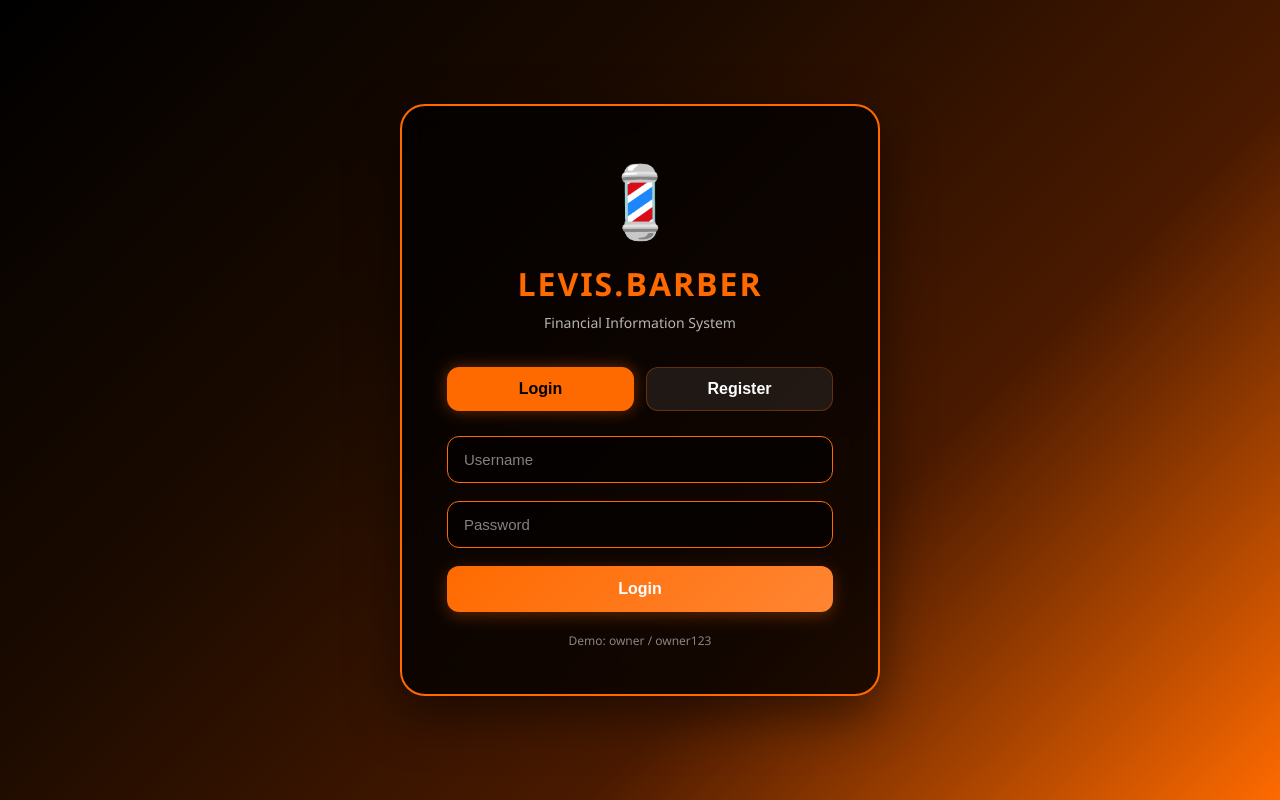
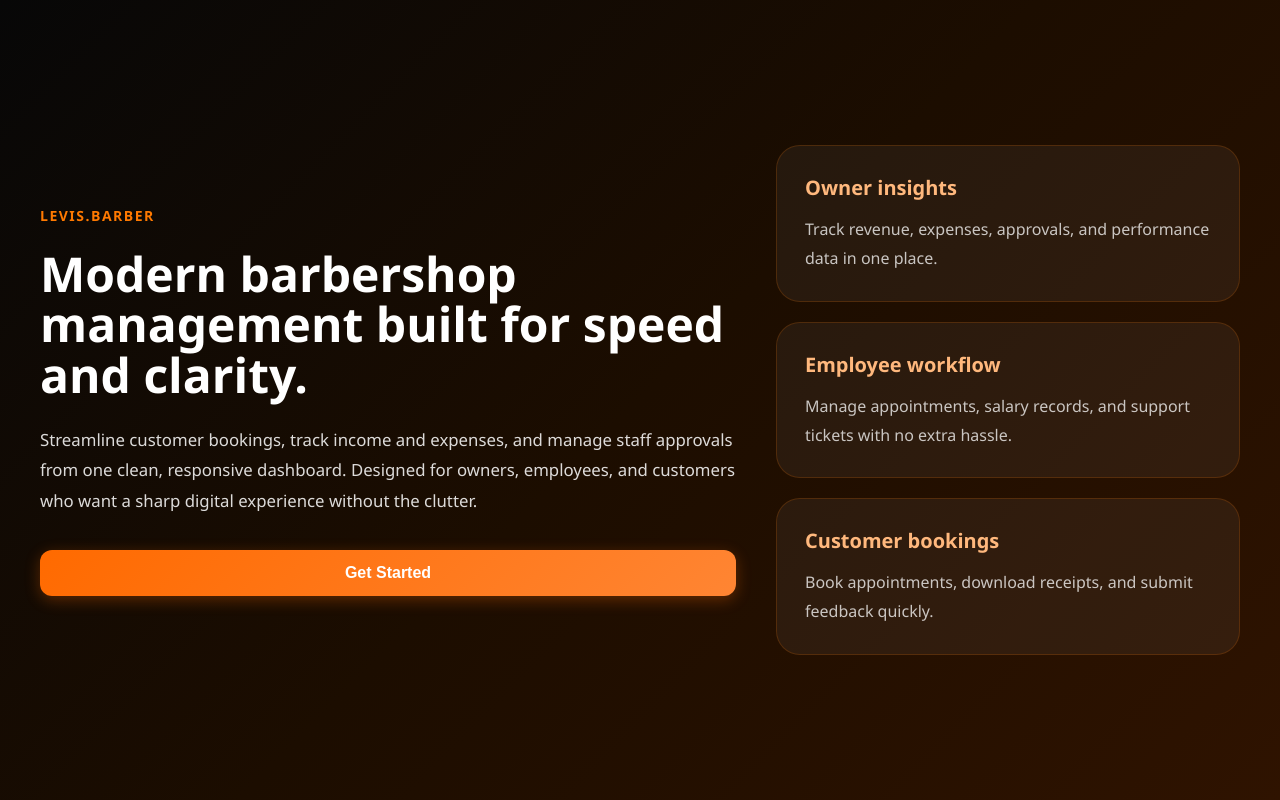
Before and after one commit to HLAELE/levis-barber-frontend, a React (Create React App) app: page / in a window 1280 px wide. Built offline with nearby package versions, Linux system fonts and the light colour scheme; no server answers.

Commit message:
Update frontend API URL and fix components

```diff
--- a/src/App.css
+++ b/src/App.css
@@ -566,3 +566,91 @@ select.input-field option {
       margin: 20px;
   }
 }
+
+.landing-page {
+  min-height: 100vh;
+  display: flex;
+  align-items: center;
+  justify-content: center;
+  padding: 40px 20px;
+  background: linear-gradient(135deg, #070707, #1c0d00, #2f1300);
+}
+
+.landing-content {
+  max-width: 1200px;
+  width: 100%;
+  display: grid;
+  grid-template-columns: 1.2fr 0.8fr;
+  gap: 40px;
+  align-items: center;
+}
+
+.landing-copy {
+  color: white;
+}
+
+.eyebrow {
+  display: inline-block;
+  margin-bottom: 24px;
+  color: #ff7900;
+  text-transform: uppercase;
+  letter-spacing: 1.5px;
+  font-weight: 700;
+  font-size: 14px;
+}
+
+.landing-copy h1 {
+  font-size: 3rem;
+  line-height: 1.05;
+  margin-bottom: 25px;
+  max-width: 760px;
+  color: #ffffff;
+}
+
+.landing-text {
+  font-size: 1.05rem;
+  line-height: 1.8;
+  color: rgba(255, 255, 255, 0.85);
+  max-width: 720px;
+  margin-bottom: 34px;
+}
+
+.landing-actions {
+  display: flex;
+  gap: 16px;
+}
+
+.landing-features {
+  display: grid;
+  gap: 20px;
+}
+
+.feature-card {
+  background: rgba(255, 255, 255, 0.05);
+  border: 1px solid rgba(255, 121, 0, 0.18);
+  border-radius: 24px;
+  padding: 28px;
+  min-height: 150px;
+}
+
+.feature-card h3 {
+  margin-bottom: 14px;
+  font-size: 1.25rem;
+  color: #ffb87d;
+}
+
+.feature-card p {
+  color: rgba(255, 255, 255, 0.75);
+  line-height: 1.8;
+}
+
+@media (max-width: 900px) {
+  .landing-content {
+      grid-template-columns: 1fr;
+      gap: 24px;
+  }
+
+  .landing-copy h1 {
+      font-size: 2.5rem;
+  }
+}
--- a/src/App.js
+++ b/src/App.js
@@ -1,4 +1,5 @@
 import React, { useState, useEffect } from 'react';
+import LandingPage from './components/LandingPage';
 import Login from './components/auth/Login';
 import OwnerDashboard from './components/owner/OwnerDashboard';
 import EmployeeDashboard from './components/employee/EmployeeDashboard';
@@ -27,11 +28,13 @@ function App() {
         setLoading(false);
     }, []);
 
+    const [showLogin, setShowLogin] = useState(false);
     const handleLogin = (userData) => setUser(userData);
     const handleLogout = () => { localStorage.removeItem('token'); setUser(null); };
 
     if (loading) return <div className="login-container"><div className="login-card"><h2>Loading...</h2></div></div>;
-    if (!user) return <Login onLogin={handleLogin} />;
+    if (!user && !showLogin) return <LandingPage onStart={() => setShowLogin(true)} />;
+    if (!user) return <Login onLogin={handleLogin} onBack={() => setShowLogin(false)} />;
     if (user.role === 'OWNER') return <OwnerDashboard user={user} onLogout={handleLogout} />;
     if (user.role === 'EMPLOYEE') return <EmployeeDashboard user={user} onLogout={handleLogout} />;
     return <CustomerDashboard user={user} onLogout={handleLogout} />;
--- a/src/components/LandingPage.js
+++ b/src/components/LandingPage.js
@@ -0,0 +1,37 @@
+import React from 'react';
+
+function LandingPage({ onStart }) {
+    return (
+        <div className="landing-page">
+            <div className="landing-content">
+                <div className="landing-copy">
+                    <p className="eyebrow">LEVIS.BARBER</p>
+                    <h1>Modern barbershop management built for speed and clarity.</h1>
+                    <p className="landing-text">
+                        Streamline customer bookings, track income and expenses, and manage staff approvals from one clean, responsive dashboard.
+                        Designed for owners, employees, and customers who want a sharp digital experience without the clutter.
+                    </p>
+                    <div className="landing-actions">
+                        <button className="btn-orange" onClick={onStart}>Get Started</button>
+                    </div>
+                </div>
+                <div className="landing-features">
+                    <div className="feature-card">
+                        <h3>Owner insights</h3>
+                        <p>Track revenue, expenses, approvals, and performance data in one place.</p>
+                    </div>
+                    <div className="feature-card">
+                        <h3>Employee workflow</h3>
+                        <p>Manage appointments, salary records, and support tickets with no extra hassle.</p>
+                    </div>
+                    <div className="feature-card">
+                        <h3>Customer bookings</h3>
+                        <p>Book appointments, download receipts, and submit feedback quickly.</p>
+                    </div>
+                </div>
+            </div>
+        </div>
+    );
+}
+
+export default LandingPage;
--- a/src/components/auth/Login.js
+++ b/src/components/auth/Login.js
@@ -2,7 +2,7 @@ import React, { useState } from 'react';
 import axios from 'axios';
 import API_URL from '../../apiConfig';
 
-function Login({ onLogin }) {
+function Login({ onLogin, onBack }) {
     const [isLogin, setIsLogin] = useState(true);
     const [username, setUsername] = useState('');
     const [password, setPassword] = useState('');
@@ -62,6 +62,12 @@ function Login({ onLogin }) {
                     <button className={`tab-btn ${!isLogin ? 'active' : ''}`} onClick={() => setIsLogin(false)}>Register</button>
                 </div>
 
+                {onBack && (
+                    <button className="btn-success" type="button" onClick={onBack} style={{ marginBottom: '18px', width: '100%' }}>
+                        Back to Landing
+                    </button>
+                )}
+
                 {error && <div className="error-message">{error}</div>}
 
                 <form onSubmit={handleSubmit}>
```
